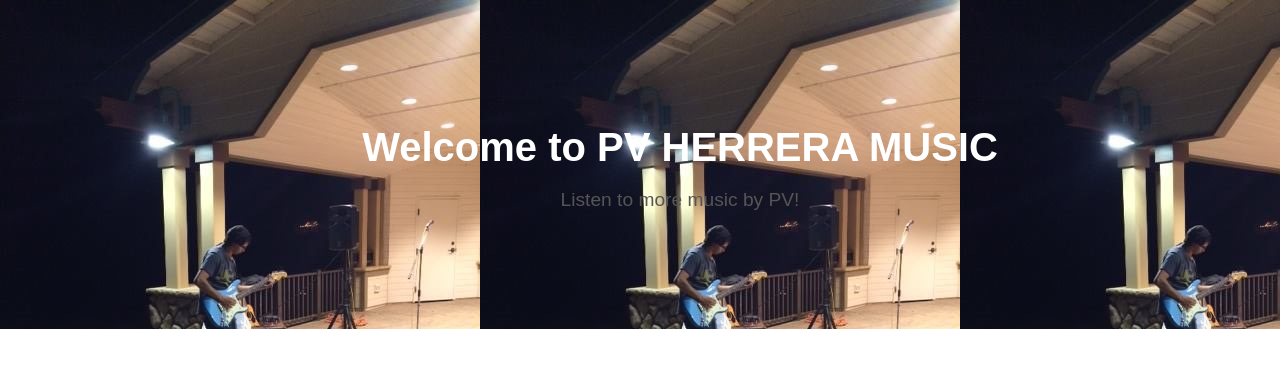
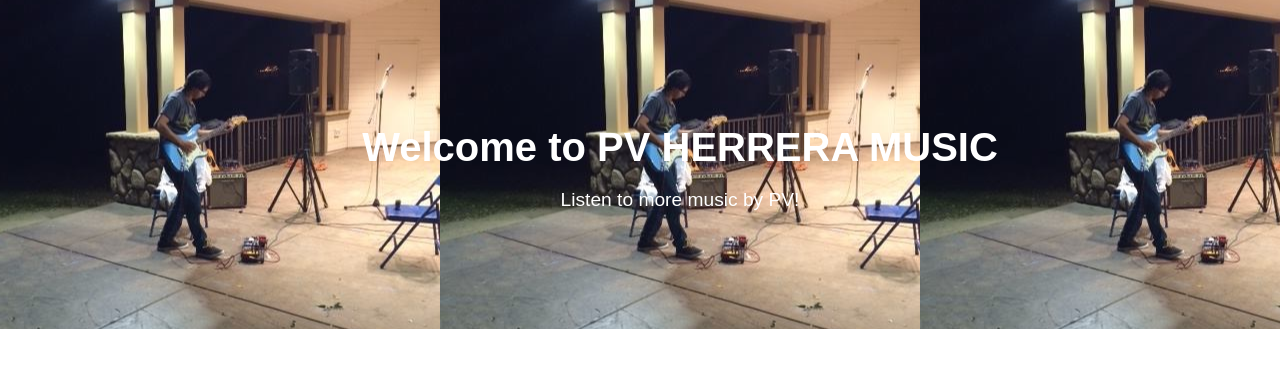
Before and after one commit to pvherreramusic/reactpv, a React (Create React App) app: page / in a window 1280 px wide. Shown: the top 371 px of the page. Built offline with nearby package versions, Linux system fonts and the light colour scheme; no server answers; what counterapi would draw is missing.

Commit message:
Final Touches pt 2

```diff
--- a/src/App.css
+++ b/src/App.css
@@ -5,7 +5,9 @@
 
 .app-header {
   width:100%;
-  background-image: url(images/perferomce.JPG) ;
+  background-image: url('images/perferomce.JPG') ;
+  /* background-repeat:no-repeat; */
+  background-position:center center;
   padding: 98px 40px;
 }
 
@@ -17,7 +19,7 @@
 
 .app-header p {
   font-size: 1.2em;
-  color: #555;
+  color: white;
   margin-bottom: 20px;
 }
 
```
